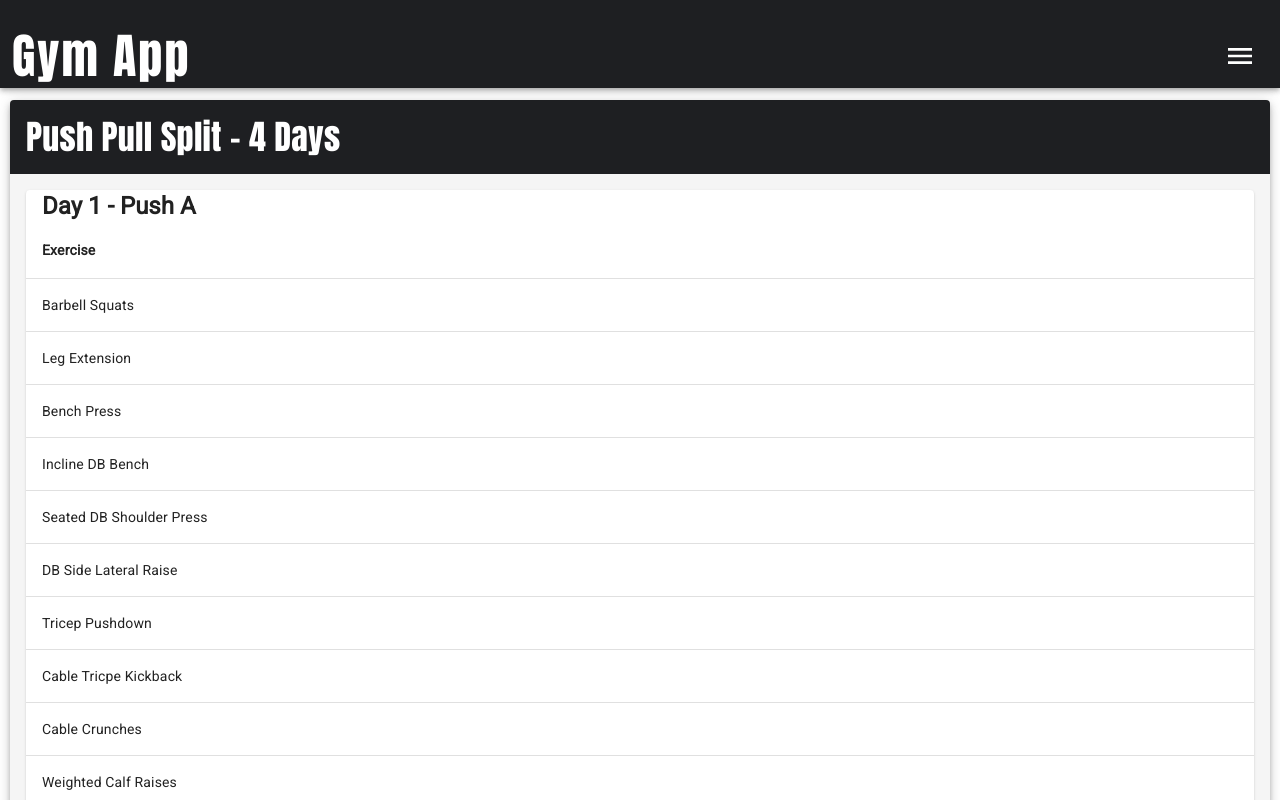
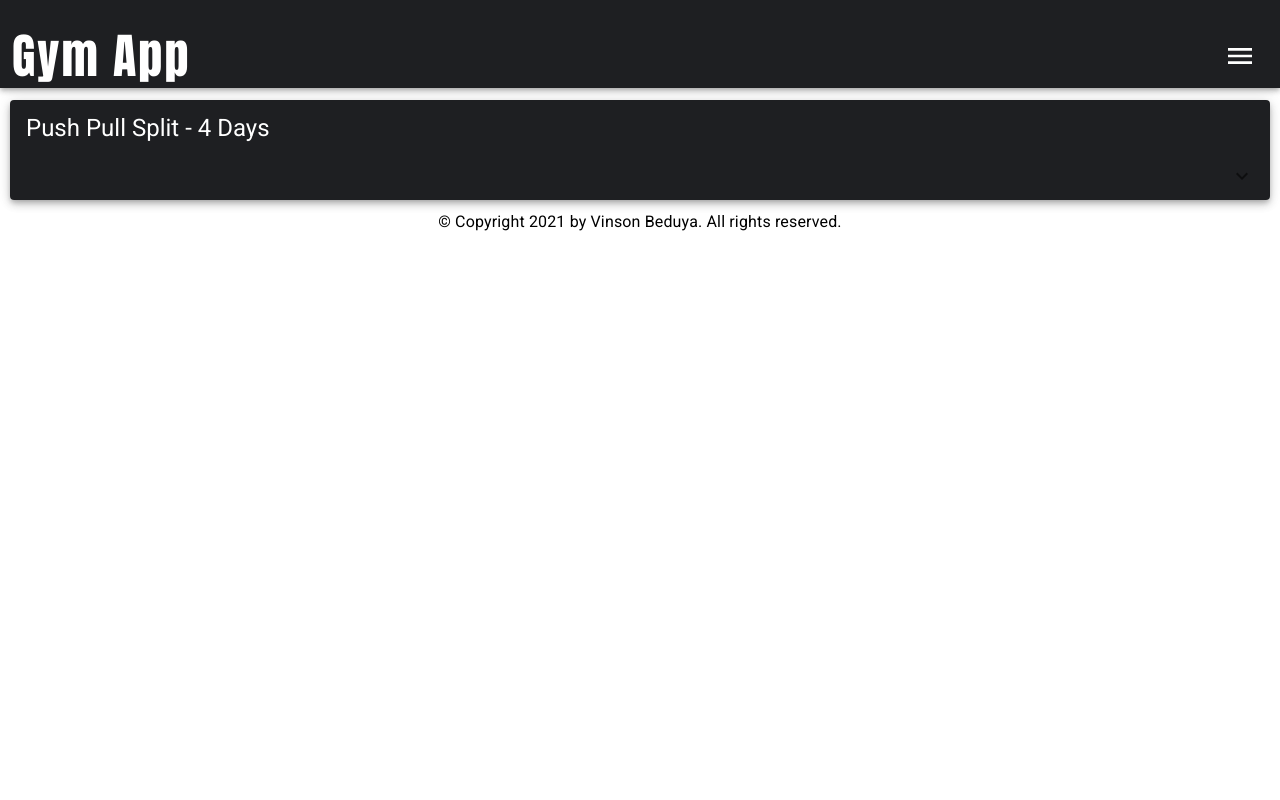
Before and after one commit to justvinny/full-stack-gym-tracker-app, a React (Create React App) app in the folder frontend/: page /#/ in a window 1280 px wide. Shown: the top 800 px of the page. Built offline with nearby package versions, Linux system fonts and the light colour scheme.

Commit message:
Added accordion for workout template page.

```diff
--- /dev/null
+++ b/frontend/src/components/RoutineTemplates/DetailedRoutine.css
@@ -0,0 +1,3 @@
+.cardContent.MuiCardContent-root:last-child {
+    padding-bottom: 0px;
+}
--- /dev/null
+++ b/frontend/src/components/RoutineTemplates/DetailedRoutine.js
@@ -0,0 +1,83 @@
+import {
+    Card,
+    CardContent,
+    makeStyles,
+    Typography,
+    TableContainer,
+    Table,
+    TableHead,
+    TableBody,
+    TableRow,
+    TableCell,
+    Paper
+} from "@material-ui/core";
+import { textColor, bgColor } from "../../defaults";
+import "./DetailedRoutine.css";
+
+const useStyles = makeStyles((theme) => ({
+    root: {
+        // margin: 10,
+        width: "100vw"
+    },
+    cardHeader: {
+        backgroundColor: bgColor,
+        color: textColor,
+        display: "flex",
+        flexDirection: "row",
+        justifyContent: "space-between"
+    },
+    headerText: {
+        fontFamily: "Impact"
+    },
+    tableContainer: {
+        marginBottom: 20,
+        padding: 0,
+    },
+    table: {
+        // minWidth: 650,
+    },
+    boldText: {
+        fontWeight: 700
+    },
+    workoutDay: {
+        marginLeft: 16,
+        fontWeight: 700
+    }
+}));
+
+const DetailedRoutine = ({ routine }) => {
+    const classes = useStyles();
+    return (
+        // <Card className={classes.card} elevation="5">
+        //     <CardContent className="cardContent">
+        <div className={classes.root}>
+            {routine.content.map(workout => {
+                return (
+                    <>
+                        <TableContainer component={Paper} className={classes.tableContainer} elevation="5">
+                            <Typography variant="h5" className={classes.workoutDay}>Day {workout.day} - {workout.name}</Typography>
+                            <Table className={classes.table}>
+                                <TableHead>
+                                    <TableRow>
+                                        <TableCell className={classes.boldText}>Exercise</TableCell>
+                                    </TableRow>
+                                </TableHead>
+                                <TableBody>
+                                    {workout.exercises.map(exercise => {
+                                        return (
+                                            <TableRow>
+                                                <TableCell component="th" scope="row">{exercise}</TableCell>
+                                            </TableRow>
+                                        )
+                                    })}
+                                </TableBody>
+                            </Table>
+                        </TableContainer>
+                    </>
+                )
+            })}
+        </div>
+    )
+}
+
+export default DetailedRoutine;
--- /dev/null
+++ b/frontend/src/components/RoutineTemplates/RoutineCard.css
@@ -0,0 +1,7 @@
+.MuiAccordionSummary-content {
+    align-self: start;
+}
+
+.MuiAccordionSummary-content.Mui-expanded.MuiAccordionSummary-content {
+    margin: 12px 0;
+}
--- a/frontend/src/components/RoutineTemplates/RoutineCard.js
+++ b/frontend/src/components/RoutineTemplates/RoutineCard.js
@@ -1,83 +1,49 @@
-import {
-    Card,
-    CardContent,
-    makeStyles,
-    Typography,
-    TableContainer,
-    Table,
-    TableHead,
-    TableBody,
-    TableRow,
-    TableCell,
-    Paper
-} from "@material-ui/core";
-import { textColor, bgColor } from "../../defaults";
+import { makeStyles, Accordion, AccordionSummary, AccordionDetails, Typography } from "@material-ui/core";
+import { ExpandMore } from "@material-ui/icons";
+import { bgColor, textColor } from "../../defaults";
+import "./RoutineCard.css";
+import DetailedRoutine from "./DetailedRoutine";
 
 const useStyles = makeStyles((theme) => ({
-    card: {
-        margin: 10,
-        backgroundColor: "#f5f5f5"
+    root: {
+        margin: "0px 10px",
+        marginBottom: 10,
+    }, fontColor: {
+        color: textColor
     },
-    cardHeader: {
+    accordion: {
+        // paddingTop: 50
+    },
+    summary: {
+        display: "flex",
+        flexDirection: "row",
+        alignItems: "end",
+        justifyContent: "space-between",
+        height: 100,
         backgroundColor: bgColor,
         color: textColor,
-        display: "flex",
-        flexDirection: "row",
-        justifyContent: "space-between"
-    },
-    headerText: {
-        fontFamily: "Impact"
-    },
-    tableContainer: {
-        marginBottom: 20
-    },
-    table: {
-        minWidth: 650
-    },
-    boldText: {
+        borderRadius: 4,
+        fontSize: "3em",
         fontWeight: 700
     },
-    workoutDay: {
-        marginLeft: 16,
-        fontWeight: 700
+    summaryLabel: {
+        alignSelf: "start"
     }
 }));
 
 const RoutineCard = ({ routine }) => {
     const classes = useStyles();
     return (
-        <Card className={classes.card} elevation="5">
-            <CardContent className={classes.cardHeader}>
-                <Typography variant="h4" className={classes.headerText}>{routine.name}</Typography>
-            </CardContent>
-            <CardContent>
-                {routine.content.map(workout => {
-                    return (
-                        <>
-                            <TableContainer component={Paper} className={classes.tableContainer}>
-                                <Typography variant="h5" className={classes.workoutDay}>Day {workout.day} - {workout.name}</Typography>
-                                <Table className={classes.table}>
-                                    <TableHead>
-                                        <TableRow>
-                                            <TableCell className={classes.boldText}>Exercise</TableCell>
-                                        </TableRow>
-                                    </TableHead>
-                                    <TableBody>
-                                        {workout.exercises.map(exercise => {
-                                            return (
-                                                <TableRow>
-                                                    <TableCell component="th" scope="row">{exercise}</TableCell>
-                                                </TableRow>
-                                            )
-                                        })}
-                                    </TableBody>
-                                </Table>
-                            </TableContainer>
-                        </>
-                    )
-                })}
-            </CardContent>
-        </Card>
+        <div className={classes.root}>
+            <Accordion elevation="5" className={classes.accordion}>
+                <AccordionSummary expandIcon={<ExpandMore />} className={classes.summary}>
+                    <Typography variant="h5">{routine.name}</Typography>
+                </AccordionSummary>
+                <AccordionDetails>
+                    <DetailedRoutine routine={routine} />
+                </AccordionDetails>
+            </Accordion>
+        </div>
     )
 }
 
--- a/frontend/src/pages/RoutineTemplates.js
+++ b/frontend/src/pages/RoutineTemplates.js
@@ -1,5 +1,6 @@
 import { Card, CardContent, makeStyles, Typography } from "@material-ui/core";
 import { bgColor, textColor } from "../defaults";
+import DetailedRoutine from "../components/RoutineTemplates/DetailedRoutine";
 import RoutineCard from "../components/RoutineTemplates/RoutineCard";
 
 const mockData = [
@@ -84,6 +85,7 @@ const RoutineTemplates = () => {
     const classes = useStyles();
     return (
         <section>
+            {/* {mockData.map(routine => <DetailedRoutine routine={routine}/>)} */}
             {mockData.map(routine => <RoutineCard routine={routine}/>)}
         </section>
     )
```
Also changed, not shown: 1 other file (tests, documents, lock files or other folders).
